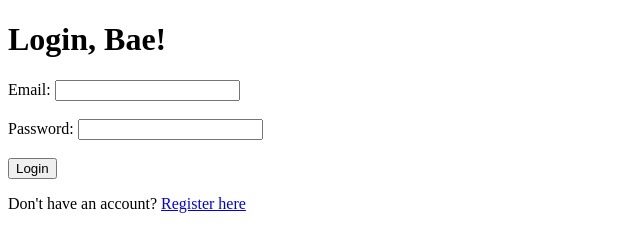
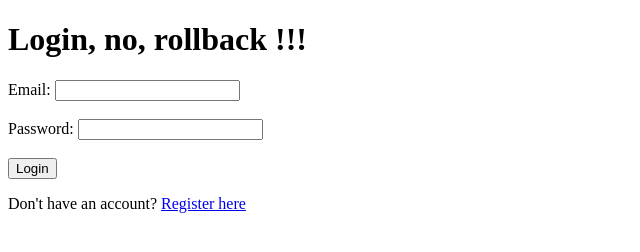
Before and after one commit to Devon-Wilkening/CS396---Blog-Website, a website: page public/login.html in a window 1280 px wide. Shown: the whole page, without its empty margins (0-640 px from the left). Drawn offline with Linux system fonts and the light colour scheme.

Commit message:
rollback test

```diff
--- a/public/login.html
+++ b/public/login.html
@@ -7,7 +7,7 @@
     <title>Login</title>
 </head>
 <body>
-    <h1>Login, Bae!</h1>
+    <h1>Login, no, rollback !!!</h1>
     <form action="/login" method="POST">
         <!-- Login form. Should take email and password -->
         <label for="email">Email:</label>
```
